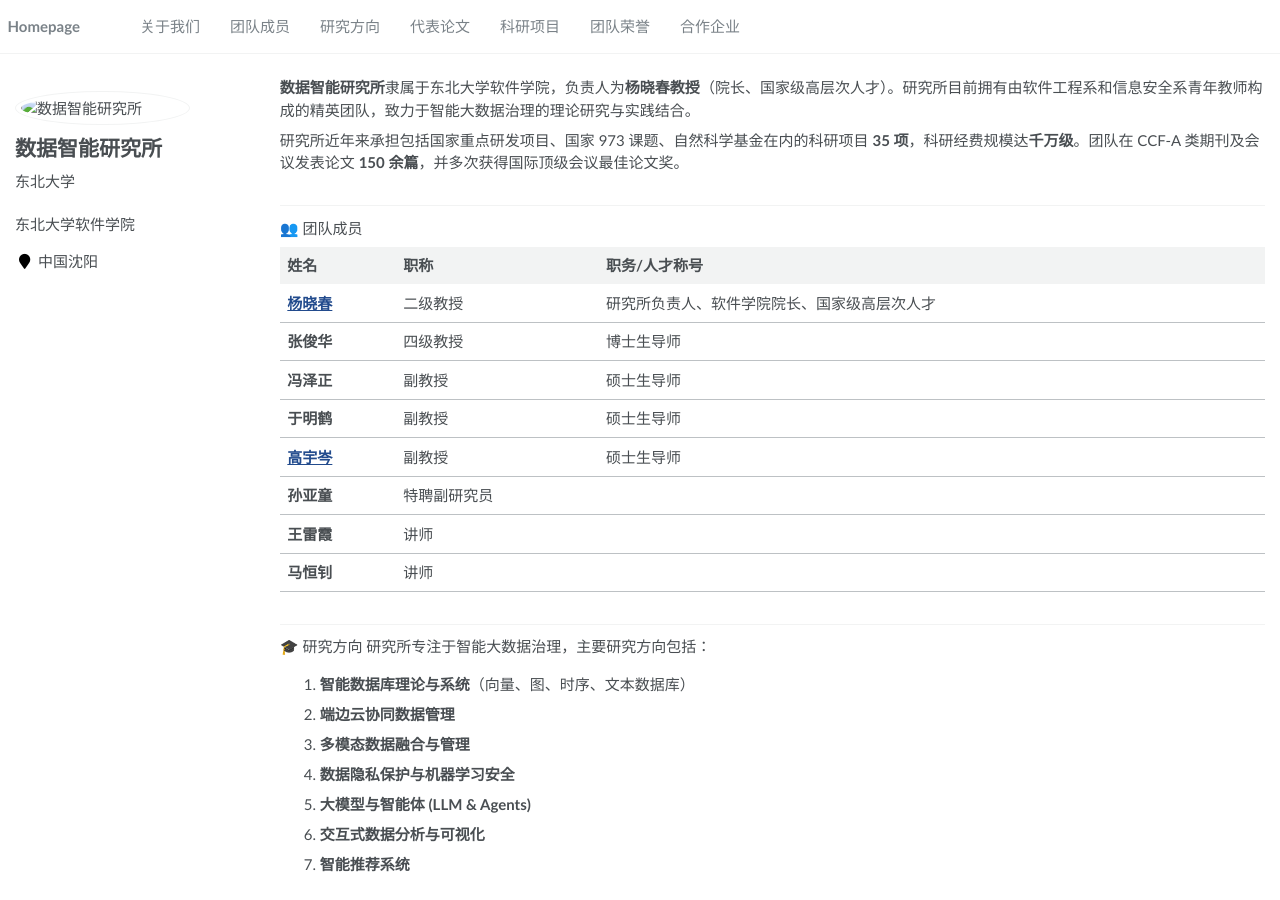
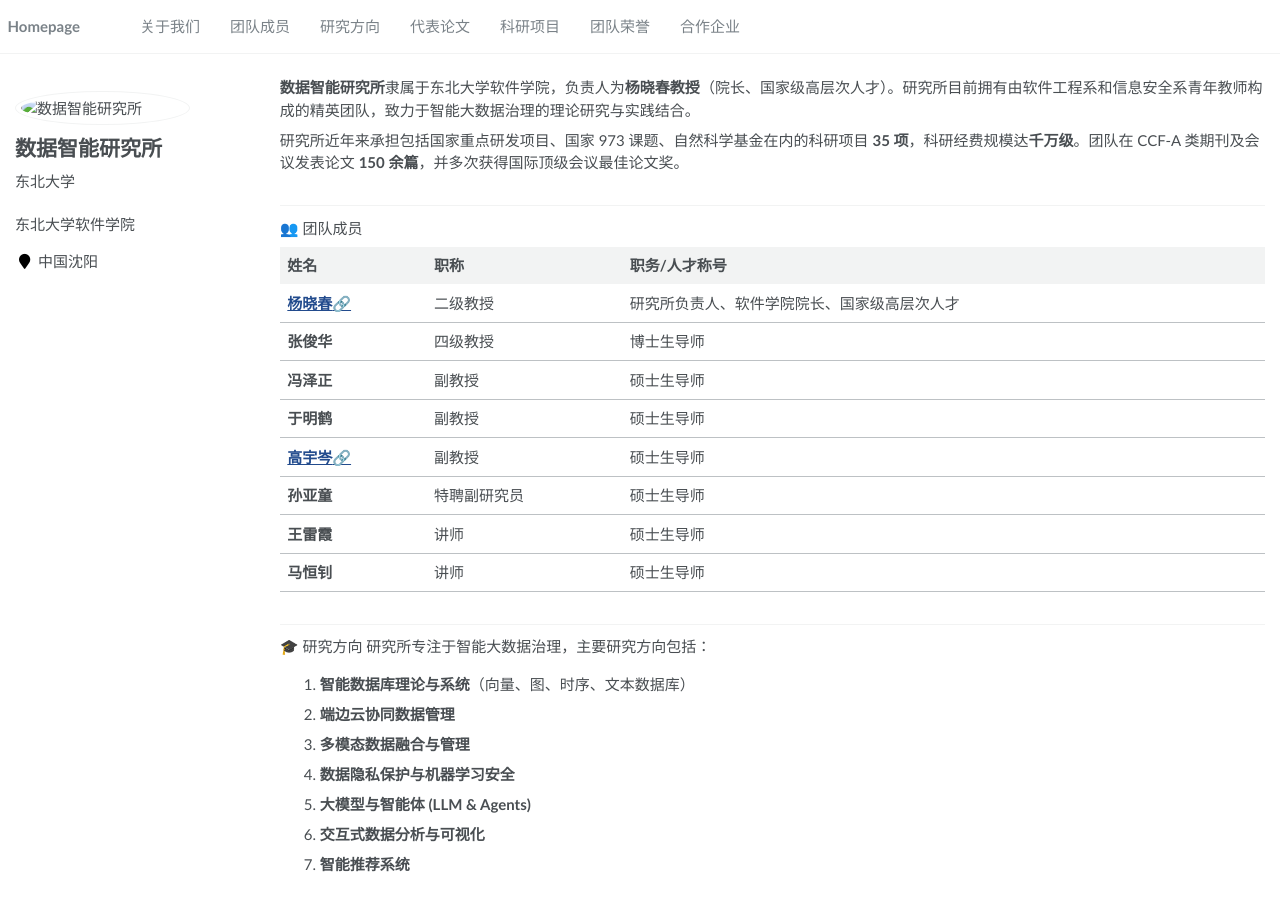
Before and after one commit to BDIA-NEU/BDIA-NEU.github.io, a Jekyll site: the page built from _pages/about.md, in a window 1280 px wide and 900 px high. Built offline with Jekyll 4.4.1, drawn with Linux system fonts in a browser that asks for light colours.

Commit message:
add the personal page link

```diff
--- a/_pages/about.md
+++ b/_pages/about.md
@@ -26,14 +26,14 @@
 
 | 姓名 | 职称 | 职务/人才称号 |
 | :--- | :--- | :--- |
-| [**杨晓春**](http://faculty.neu.edu.cn/yangxiaochun) | 二级教授 | 研究所负责人、软件学院院长、国家级高层次人才 |
+| <a href="http://faculty.neu.edu.cn/yangxiaochun" target="_blank">**杨晓春**🔗</a> | 二级教授 | 研究所负责人、软件学院院长、国家级高层次人才 |
 | **张俊华** | 四级教授 | 博士生导师 |
 | **冯泽正** | 副教授 | 硕士生导师 |
 | **于明鹤** | 副教授 | 硕士生导师 |
-| [**高宇岑**](http://faculty.neu.edu.cn/gaoyucen/) | 副教授 | 硕士生导师 |
-| **孙亚童** | 特聘副研究员 | |
-| **王雷霞** | 讲师 | |
-| **马恒钊** | 讲师 | |
+| <a href="http://faculty.neu.edu.cn/gaoyucen/" target="_blank">**高宇岑**🔗</a> | 副教授 | 硕士生导师 |
+| **孙亚童** | 特聘副研究员 | 硕士生导师 |
+| **王雷霞** | 讲师 | 硕士生导师 |
+| **马恒钊** | 讲师 | 硕士生导师 |
 
 # <span class='anchor' id='research-interests'></span>
 🎓 研究方向
```
